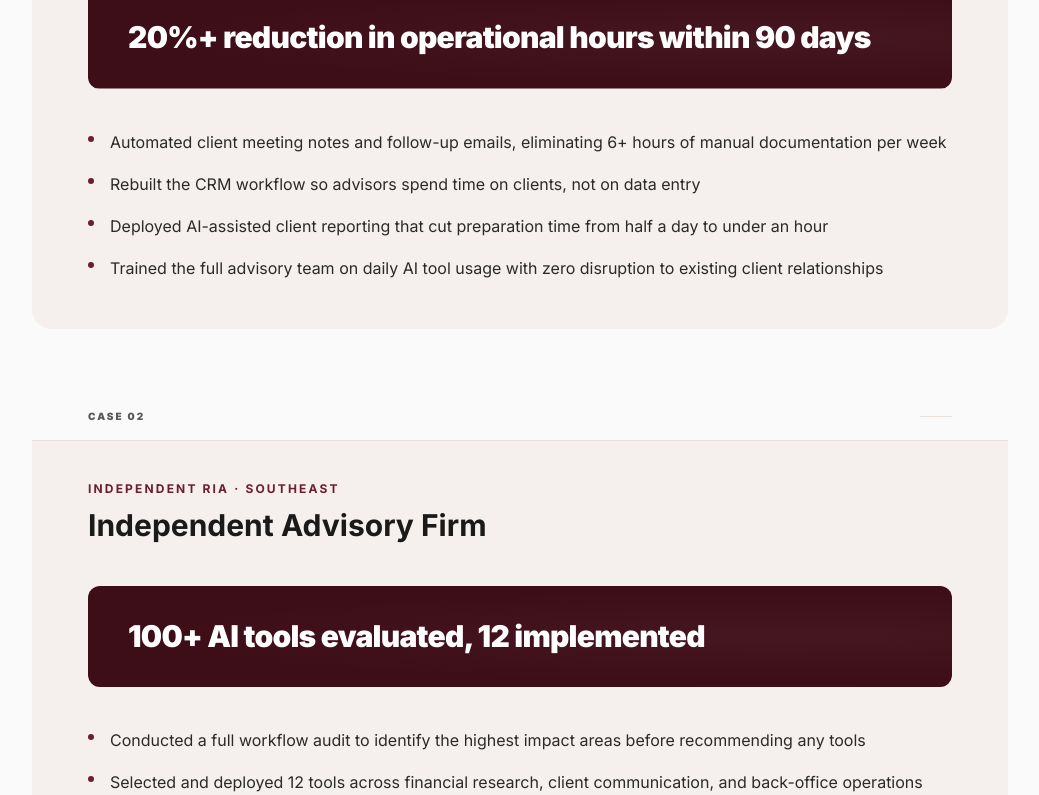
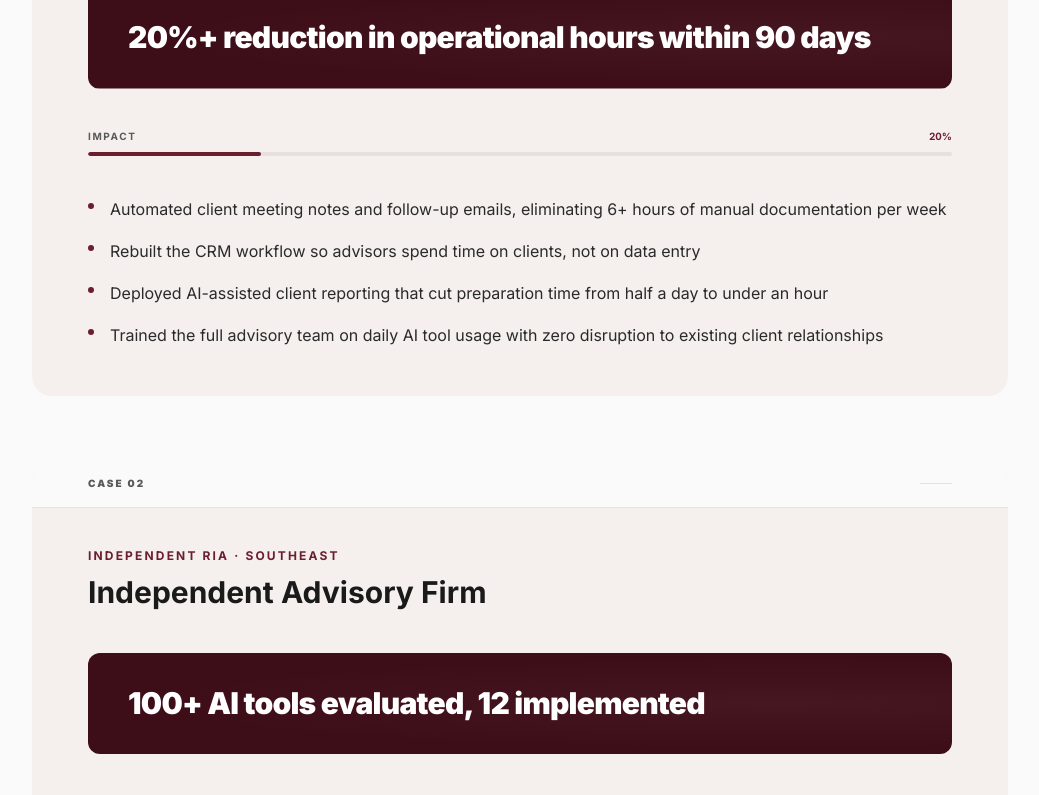
Before and after one commit to vishwarajan08-oss/vishwa-ai-website, a Next.js app: page /results in a window 1280 px wide. Shown: the part 1102-1897 px from the top of the page, without its empty margins (120-1159 px from the left). Built offline with nearby package versions, Linux system fonts and the light colour scheme.

Commit message:
feat: add animated metric progress bar to case study cards
Co-Authored-By: Claude Sonnet 4.6 <noreply@anthropic.com>

```diff
--- a/components/TrackRecord.js
+++ b/components/TrackRecord.js
@@ -1,7 +1,8 @@
 "use client";
 
+import { useRef } from "react";
 import Link from "next/link";
-import { motion } from "framer-motion";
+import { motion, useInView, useReducedMotion } from "framer-motion";
 import { content } from "@/config/content";
 import { viewport } from "@/lib/animations";
 import Testimonials from "@/components/Testimonials";
@@ -9,6 +10,40 @@ import { use3DTilt } from "@/lib/use3DTilt";
 import { SHADOW_CLAY, SHADOW_CLAY_HOVER, SHADOW_CLAY_BURGUNDY } from "@/lib/tokens";
 
 const EASE = [0.25, 0.46, 0.45, 0.94];
+
+const BAR_WIDTHS = [20, 100, 100];
+
+function MetricBar({ width }) {
+  const ref = useRef(null);
+  const inView = useInView(ref, { once: true, margin: "-40px" });
+  const prefersReduced = useReducedMotion();
+
+  return (
+    <div ref={ref} className="space-y-2">
+      <div className="flex justify-between items-center">
+        <span className="text-[10px] tracking-[0.16em] uppercase font-bold text-[#595959]">
+          Impact
+        </span>
+        <span className="text-[10px] font-bold text-burgundy tabular-nums">
+          {width}%
+        </span>
+      </div>
+      <div className="h-[4px] w-full bg-[#E8E0DA] rounded-full overflow-hidden">
+        <motion.div
+          className="h-full bg-burgundy rounded-full"
+          initial={{ scaleX: 0 }}
+          animate={inView ? { scaleX: 1 } : { scaleX: 0 }}
+          transition={
+            prefersReduced
+              ? { duration: 0 }
+              : { duration: 1.2, ease: EASE, delay: 0.3 }
+          }
+          style={{ width: `${width}%`, transformOrigin: "left" }}
+        />
+      </div>
+    </div>
+  );
+}
 
 const cardVariant = {
   hidden: { opacity: 0, y: 40 },
@@ -24,7 +59,7 @@ const fadeUp = {
   visible: { opacity: 1, y: 0, transition: { duration: 0.45, ease: EASE } },
 };
 
-function CaseCard({ cs, index }) {
+function CaseCard({ cs, index, barWidth }) {
   const { ref, rotateX, rotateY, onMouseMove, onMouseLeave } = use3DTilt({ maxDeg: 6 });
 
   return (
@@ -98,6 +133,9 @@ function CaseCard({ cs, index }) {
             )}
           </motion.div>
 
+          {/* ── Metric bar ──────────────────────────────────────── */}
+          <MetricBar width={barWidth} />
+
           {/* ── Bottom: Bullet list ──────────────────────────────── */}
           <motion.ul
             variants={{ hidden: {}, visible: { transition: { staggerChildren: 0.05, delayChildren: 0.45 } } }}
@@ -139,7 +177,7 @@ export default function TrackRecord() {
         <div className="max-w-5xl mx-auto px-6">
           <div className="flex flex-col gap-16">
             {cases.map((cs, index) => (
-              <CaseCard key={index} cs={cs} index={index} />
+              <CaseCard key={index} cs={cs} index={index} barWidth={BAR_WIDTHS[index]} />
             ))}
           </div>
         </div>
```
